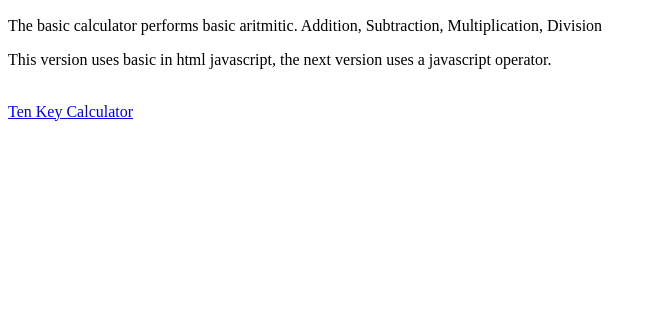
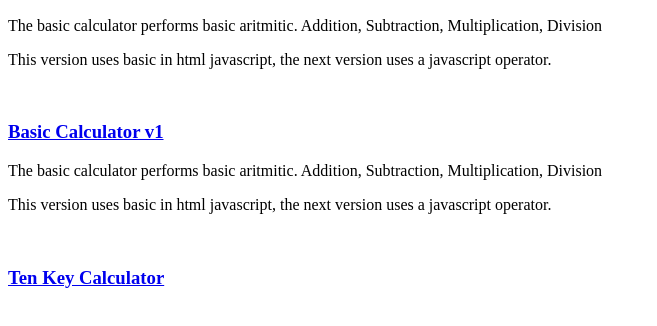
Before and after one commit to dambergn/js-calculator, a plain HTML site: page index.html in a window 1280 px wide. Shown: the part 104-430 px from the top of the page, without its empty margins (0-657 px from the left). Drawn offline with Linux system fonts and the light colour scheme.

Commit message:
updated index.html with basicv2.html

```diff
--- a/index.html
+++ b/index.html
@@ -12,14 +12,20 @@
     <h1>Calculators</h1>
     <div>
       <h3><a href="basic.html">Basic Calculator v1</a></h3>
-
       <p>The basic calculator performs basic aritmitic. Addition, Subtraction, Multiplication, Division</p>
       <p>This version uses basic in html javascript, the next version uses a javascript operator.</p>
       <br>
     </div>
 
      <div>
-    <a href="tenkey.html">Ten Key Calculator</a>
+      <h3><a href="basicv2.html">Basic Calculator v1</a></h3>
+      <p>The basic calculator performs basic aritmitic. Addition, Subtraction, Multiplication, Division</p>
+      <p>This version uses basic in html javascript, the next version uses a javascript operator.</p>
+      <br>
+    </div>
+
+    <div>
+      <h3><a href="tenkey.html">Ten Key Calculator</a></h3>
     </div>
   </body>
 
```
Also changed, not shown: 1 other file. Lines whose indentation alone changed are shown as unchanged.
